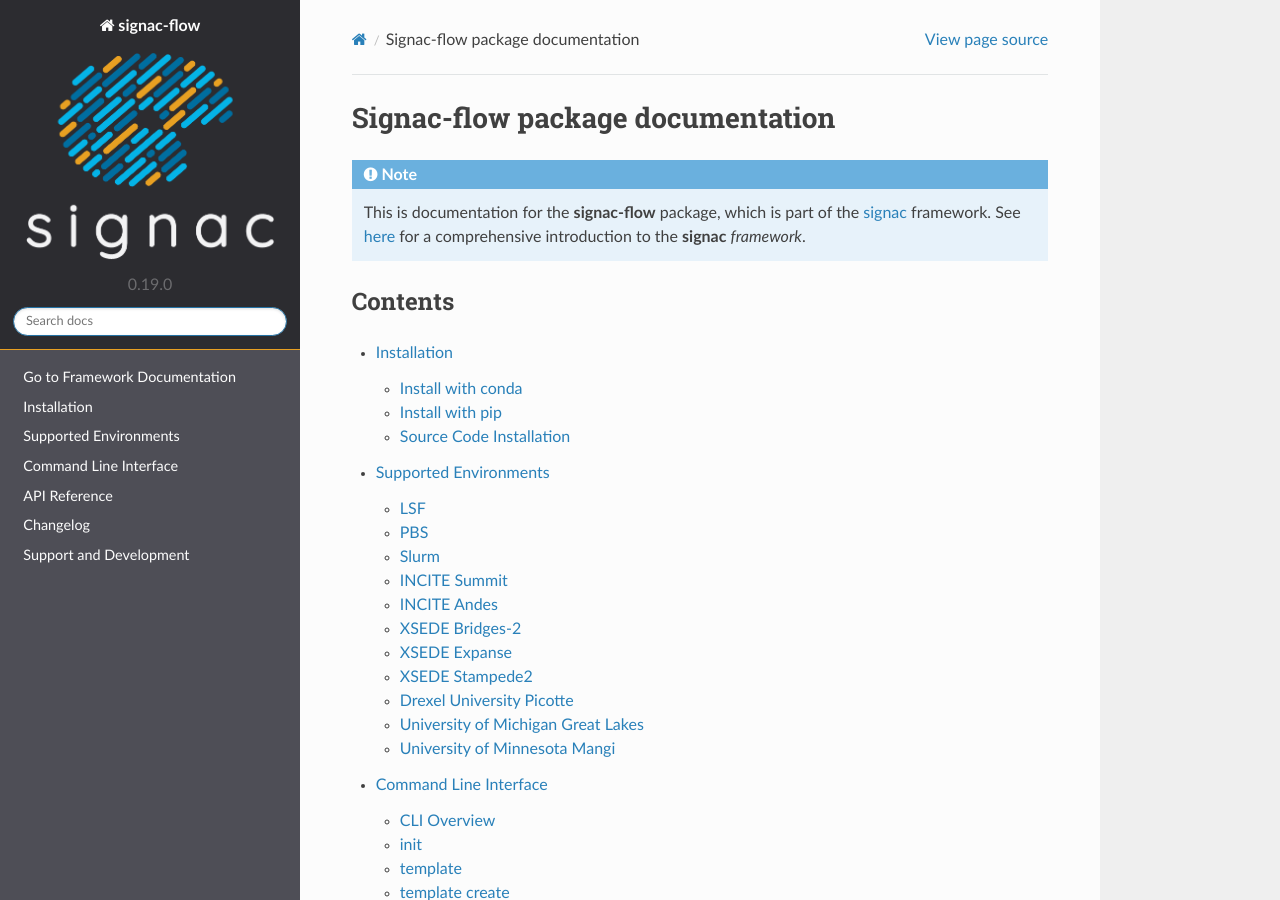
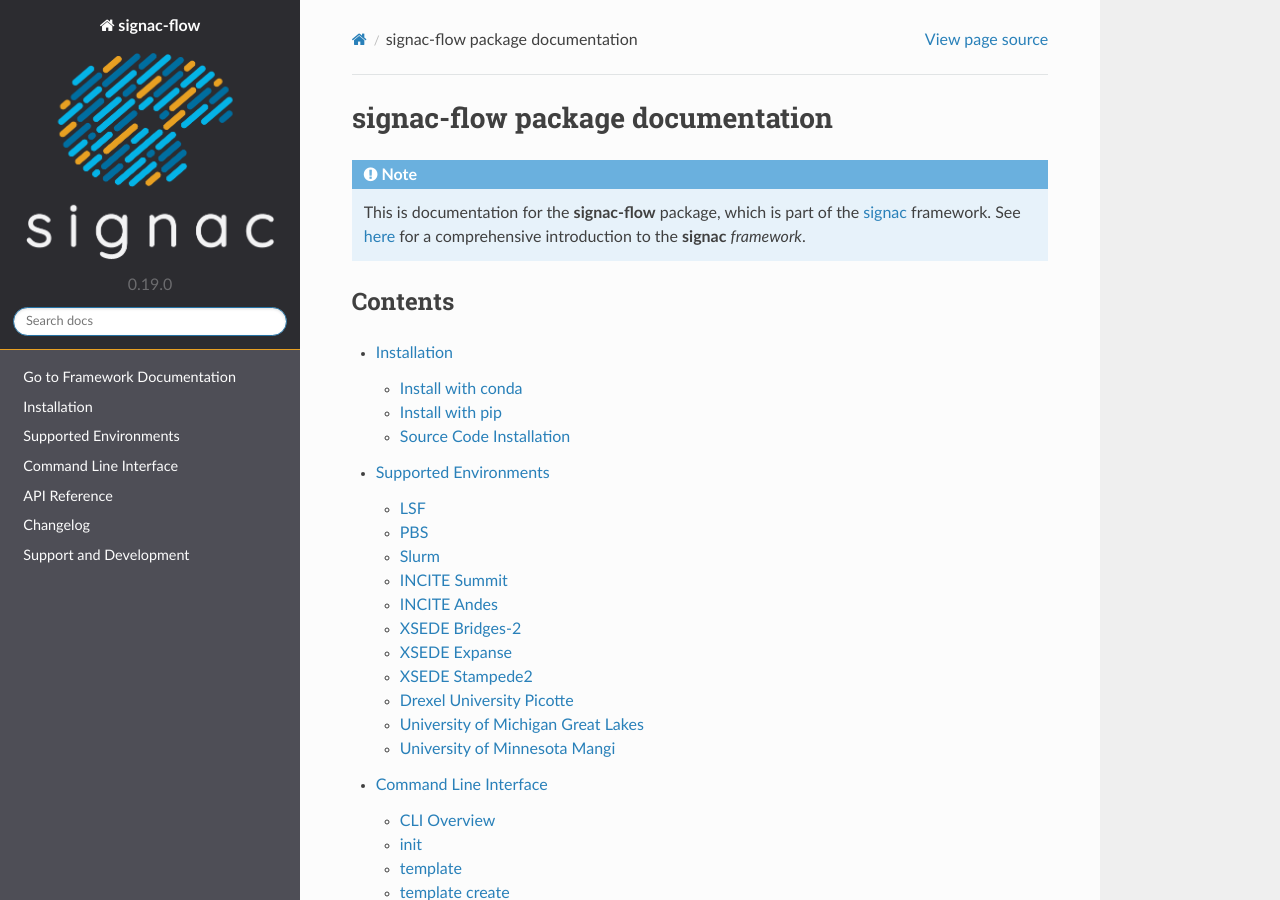
Before and after one commit to glotzerlab/signac-flow, a Sphinx documentation site: the page built from doc/index.rst, in a window 1280 px wide and 900 px high. Built offline with Sphinx 7.4.7 and the Read the Docs theme 2.0.0, drawn with Linux system fonts in a browser that asks for light colours.

```diff
--- a/doc/index.rst
+++ b/doc/index.rst
@@ -1,4 +1,4 @@
-Signac-flow package documentation
+signac-flow package documentation
 =================================
 
 .. note::
```
